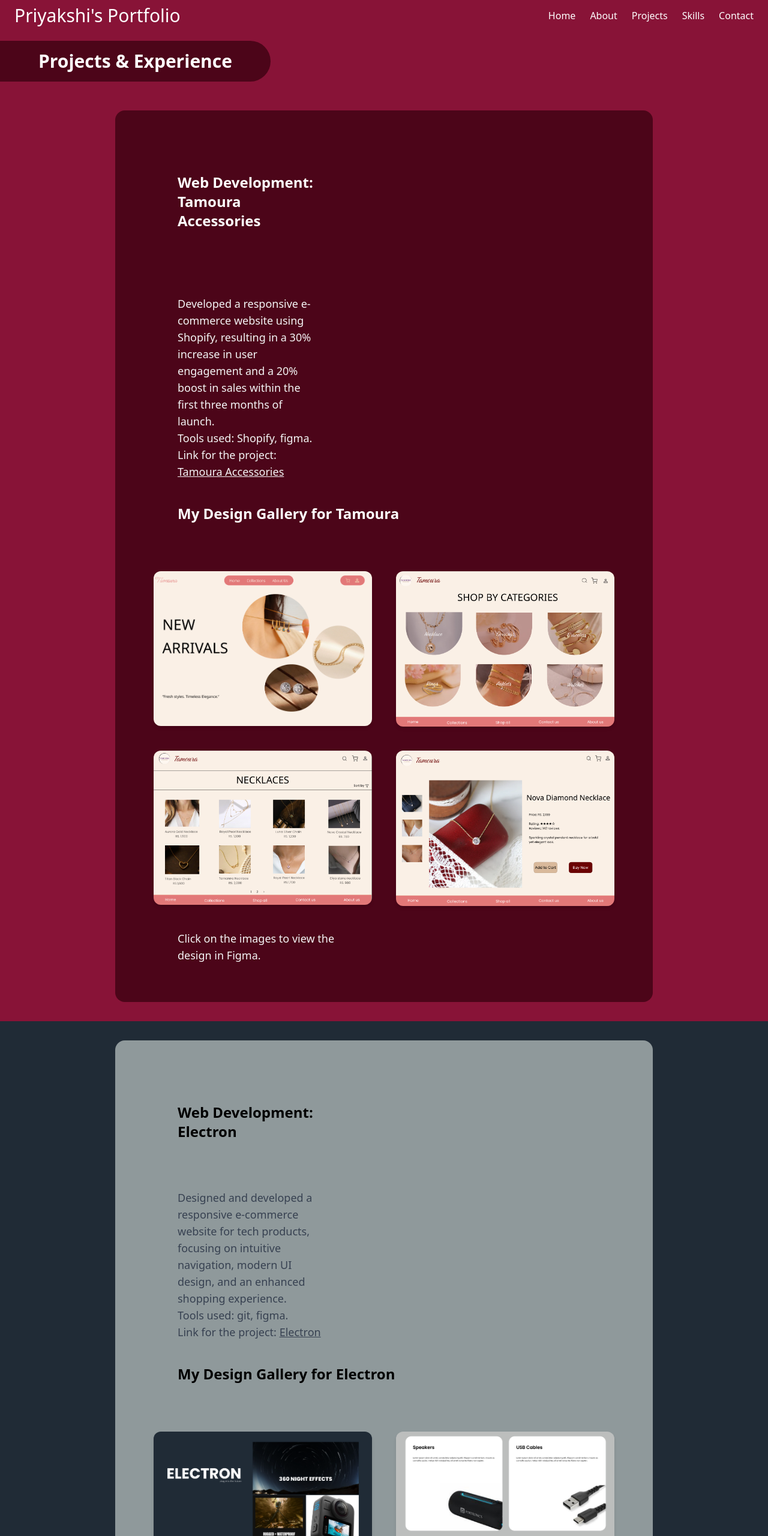
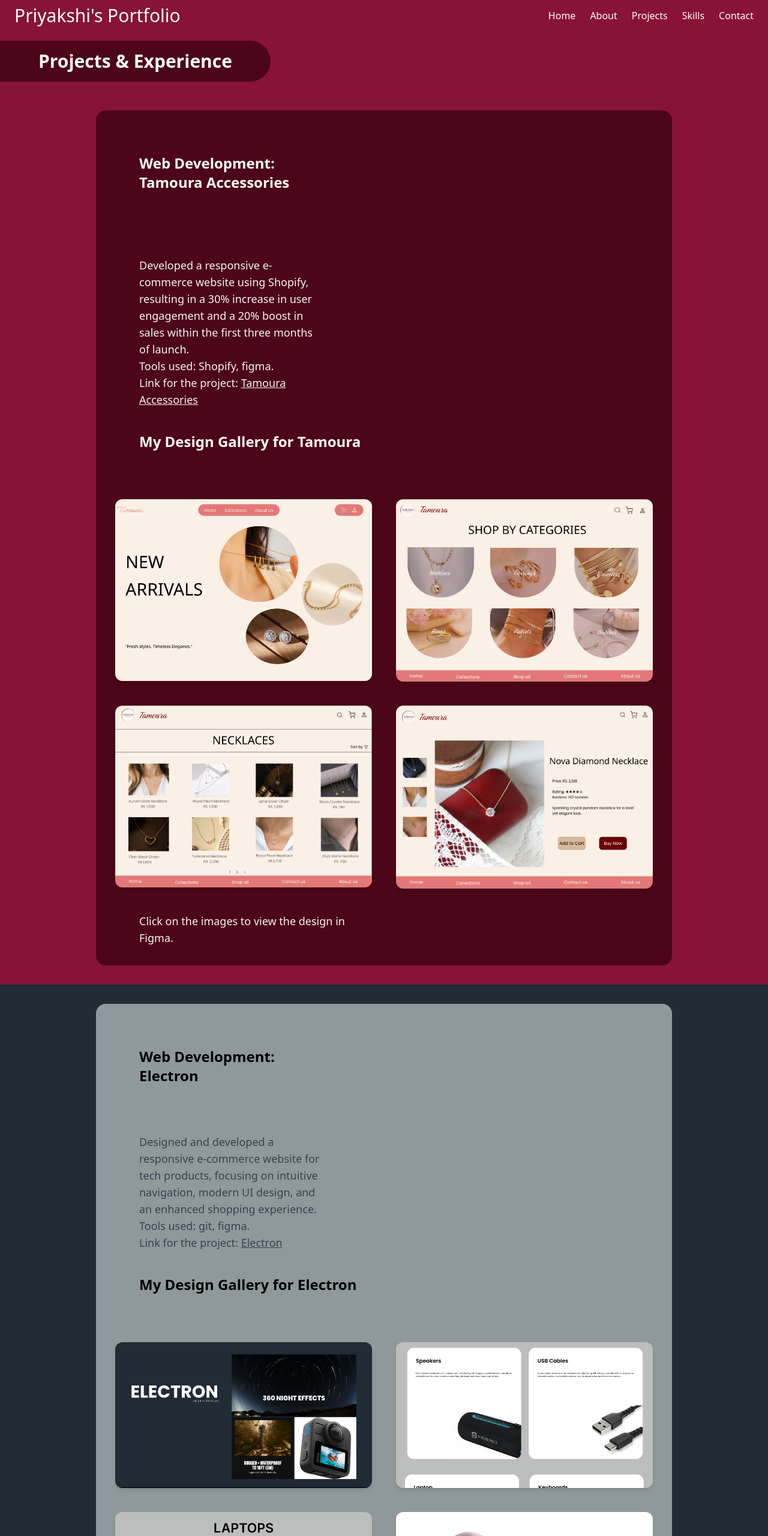
Before and after one commit to priyakshisonowal555/priyakshi-portfolio, a website: page projects.html in a window 1280 px wide. Shown: the top 2560 px of the page at 60% size. Drawn offline with nearby package versions, Linux system fonts and the light colour scheme.

Commit message:
changes in about and project page

```diff
--- a/projects.html
+++ b/projects.html
@@ -28,7 +28,7 @@
 
     <!-- Project 1 -->
         <div class="bg-rose-900 flex justify-center py-8">
-            <div class="w-[70%] bg-rose-950 rounded-2xl p-16">
+            <div class="w-[75%] bg-rose-950 rounded-2xl p-8">
                 <div class="grid grid-cols-2 gap-y-24 gap-x-32">
                     <div>
                         <h3 class="text-white text-2xl font-bold mb-10 py-10 px-10">Web Development: Tamoura Accessories</h3>
@@ -61,7 +61,7 @@
         </div>
 
         <div class="bg-[#202B36] flex justify-center py-8">
-            <div class="w-[70%] bg-[#8F999B] rounded-2xl p-16">
+            <div class="w-[75%] bg-[#8F999B] rounded-2xl p-8">
                 <div class="grid grid-cols-2 gap-y-24 gap-x-32">
                     <div>
                         <h3 class="text-black text-2xl font-bold mb-10 py-10 px-10">Web Development: Electron</h3>
```
Also changed, not shown: about.html (+1 -1 lines).
